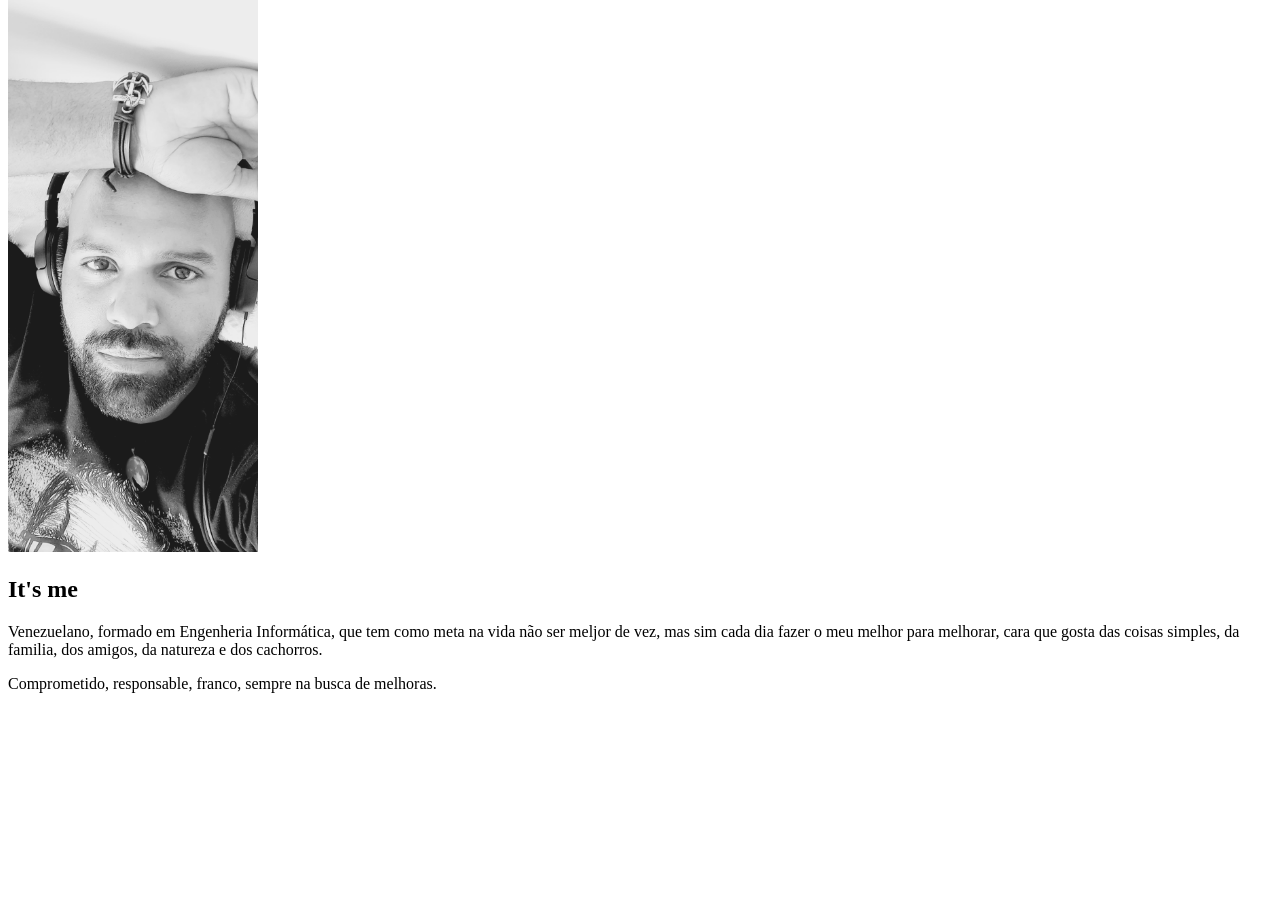
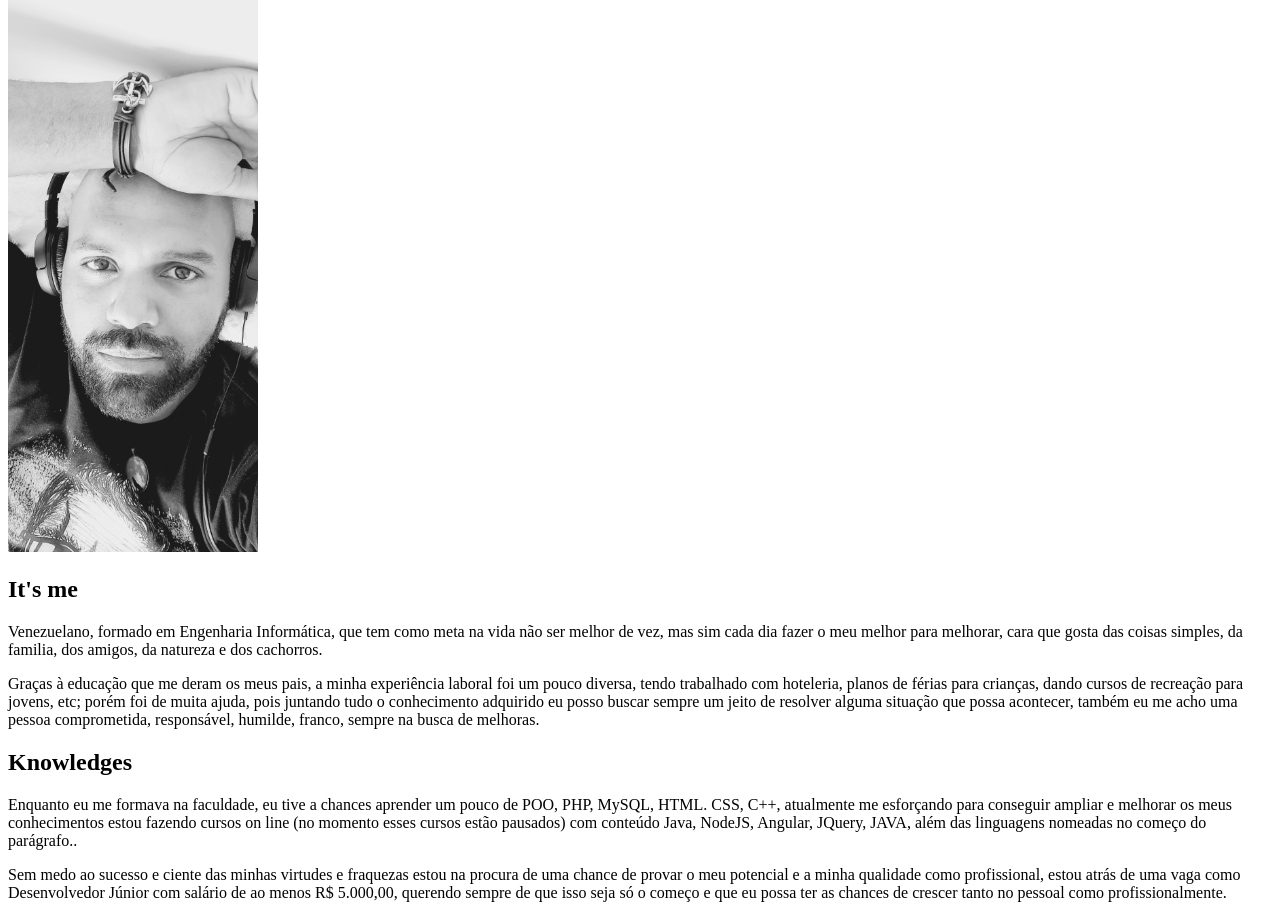
Before and after one commit to eefracotor/Projeto_HTML_CSS_JS, a plain HTML site: page index.html in a window 1280 px wide. Shown: the part 100-1018 px from the top of the page. Before the commit the page ends 809 px from the top, so only its background shows below. Drawn offline with Linux system fonts and the light colour scheme.

Commit message:
Add Knowledges

```diff
--- a/index.html
+++ b/index.html
@@ -22,10 +22,19 @@
     <div>
         <h2>It's me</h2>
         <p>
-            Venezuelano, formado em Engenheria Informática, que tem como meta na vida não ser meljor de vez, mas sim cada dia fazer o meu melhor para melhorar, cara que gosta das coisas simples, da familia, dos amigos, da natureza e dos cachorros.
+            Venezuelano, formado em Engenharia Informática, que tem como meta na vida não ser melhor de vez, mas sim cada dia fazer o meu melhor para melhorar, cara que gosta das coisas simples, da familia, dos amigos, da natureza e dos cachorros.
         </p>
         <p>
-            Comprometido, responsable, franco, sempre na busca de melhoras.
+            Graças à educação que me deram os meus pais, a minha experiência laboral foi um pouco diversa, tendo trabalhado com hoteleria, planos de férias para crianças, dando cursos de recreação para jovens, etc; porém foi de muita ajuda, pois juntando tudo o conhecimento adquirido eu posso buscar sempre um jeito de resolver alguma situação que possa acontecer, também eu me acho uma pessoa comprometida, responsável, humilde, franco, sempre na busca de melhoras.
+        </p>
+    </div>
+    <div>
+        <h2>Knowledges</h2>
+        <p>
+            Enquanto eu me formava na faculdade, eu tive a chances aprender um pouco de POO, PHP, MySQL, HTML. CSS, C++, atualmente me esforçando para conseguir ampliar e melhorar os meus conhecimentos estou fazendo cursos on line (no momento esses cursos estão pausados) com conteúdo Java, NodeJS, Angular, JQuery, JAVA, além das linguagens nomeadas no começo do parágrafo..
+        </p>
+        <p>
+            Sem medo ao sucesso e ciente das minhas virtudes e fraquezas estou na procura de uma chance de provar o meu potencial e a minha qualidade como profissional, estou atrás de uma vaga como Desenvolvedor Júnior com salário de ao menos R$ 5.000,00, querendo sempre de que isso seja só o começo e que eu possa ter as chances de crescer tanto no pessoal como profissionalmente.
         </p>
     </div>
 </body>
```
